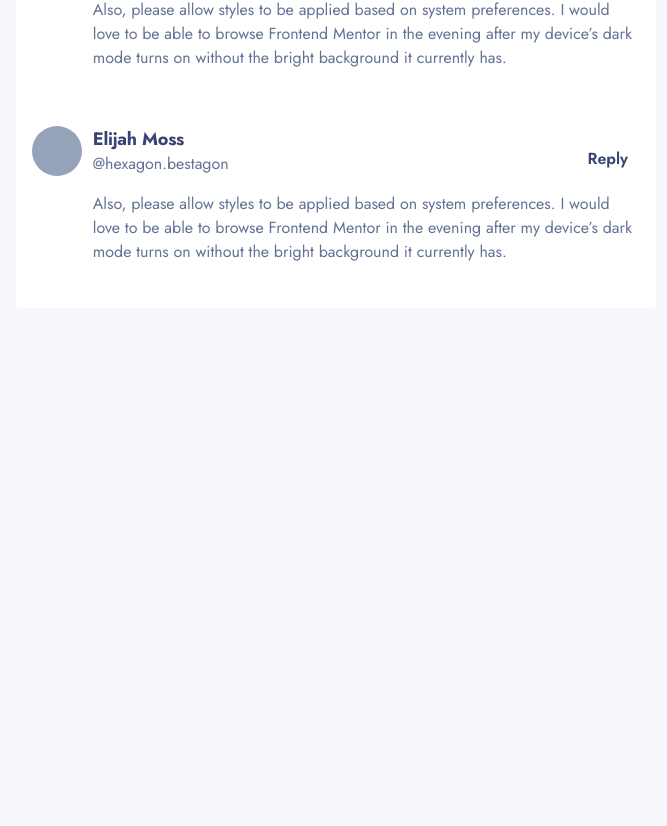
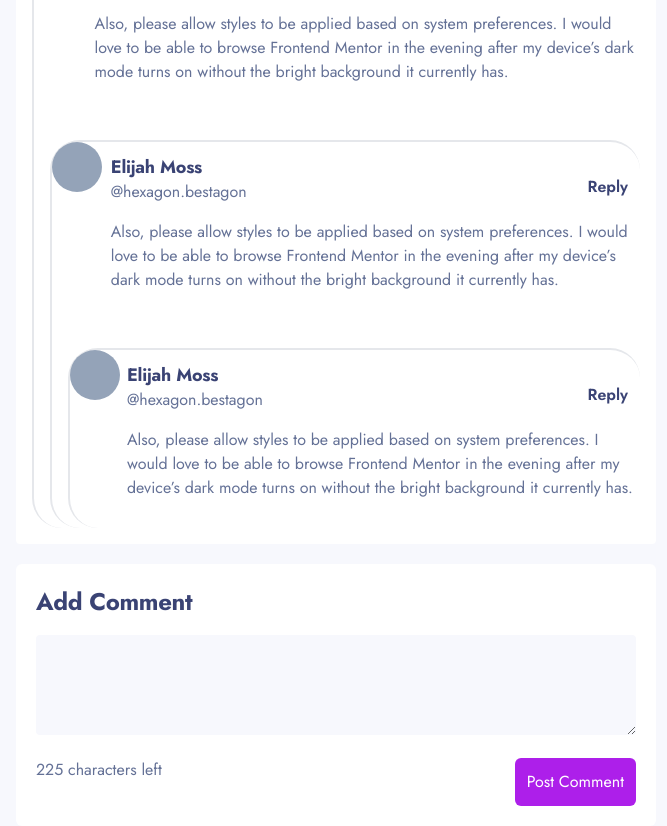
Before and after one commit to parthmanhas/frontend-mentor-monorepo, a Next.js app in the folder apps/product-feedback-app/: page /feedback/view in a window 1280 px wide. Shown: the part 399-1225 px from the top of the page, without its empty margins (304-971 px from the left). Before the commit the page ends 812 px from the top, so only its background shows below. Built offline with nearby package versions, Linux system fonts and the light colour scheme.

Commit message:
added addcomments component, working on recursive display of nested comments

```diff
--- /dev/null
+++ b/apps/product-feedback-app/app/components/AddComment.tsx
@@ -0,0 +1,12 @@
+import Button from "./Button";
+
+export default function AddComment() {
+    return <div className="w-full p-5 mt-5 rounded-md bg-white">
+        <h1 className="text-east-bay-900">Add Comment</h1>
+        <textarea className="w-full bg-white-lilac-50 rounded my-4 h-[100px] outline-royal-blue-500 p-4 text-east-bay-900"></textarea>
+        <div className="w-full flex justify-between">
+            <p className="text-waikawa-gray-700 items-center">225 characters left</p>
+            <Button variant="purple">Post Comment</Button>
+        </div>
+    </div>
+}
--- a/apps/product-feedback-app/app/components/Comment.tsx
+++ b/apps/product-feedback-app/app/components/Comment.tsx
@@ -2,23 +2,23 @@
 
 import Button from '@/app/components/Button';
 import PostReply from '@/app/components/PostReply';
-import { useState } from 'react';
+import { Dispatch, SetStateAction, useState } from 'react';
 import { IComment } from '../interfaces/interface';
-import clsx from 'clsx';
 
-export default function Comment({ comment, level = 0, className = '' }: { comment: IComment, level?: number, className?: string }) {
+export default function Comment({ rootComments, comment, className = '', setRootComments, path }: { rootComments: IComment[], comment: IComment, className?: string, setRootComments: Dispatch<SetStateAction<IComment[]>>, path: string }) {
     const [replying, setReplying] = useState(false);
 
     const comments = [];
 
     // const [comment, setComment] = useState([]);
 
-    return <div className={`mt-7 ${className}`}>
+    return <div className={`mt-7 ${className} border-l-2 border-t-2 rounded-[30px]`}>
+        {/* <div className='absolute left-0 h-full translate-y-[8%] border-l-2'></div> */}
         <div className='flex'>
             <div className="w-[10%]">
                 <div className='h-[50px] w-[50px] rounded-full bg-slate-400'></div>
             </div>
-            <div className='w-[90%]'>
+            <div className='w-[90%] mt-3'>
                 <div className="flex justify-between">
                     <div className="mb-4">
                         <h3>{comment.username}</h3>
@@ -27,9 +27,9 @@ export default function Comment({ comment, level = 0, className = '' }: { commen
                     <Button onClick={() => setReplying(!replying)} variant="none"><span className="font-semibold">{replying ? 'Cancel Reply' : 'Reply'}</span></Button>
                 </div>
                 <p className="text-waikawa-gray-700 mb-7">{comment.commentString}</p>
-                {/* {replying && <PostReply addComment={setComment} />} */}
+                {replying && <PostReply parentDetails={comment} rootComments={rootComments} path={path} setRootComments={setRootComments} />}
             </div>
         </div>
-        {comment.comments && comment.comments.map((comment, index) => <Comment className={`ml-${level + 4}`} key={`${index}-${comment.id}`} comment={comment} />)}
+        {comment.comments && comment.comments.map((comment, index) => <Comment rootComments={rootComments} setRootComments={setRootComments} path={path ? `${path}.comments.${index}` : `${comment.id}`} className={`ml-4`} key={`${index}-${comment.id}`} comment={comment} />)}
     </div>
 }
--- a/apps/product-feedback-app/app/components/Comments.tsx
+++ b/apps/product-feedback-app/app/components/Comments.tsx
@@ -7,17 +7,24 @@ import { useState } from "react";
 export default function Comments() {
 
     const comments: IComment[] = [{
-        id: 'Asdndhf',
+        id: 'comment1',
         parent: '',
         username: 'Elijah Moss',
         userId: '@hexagon.bestagon',
         commentString: 'Also, please allow styles to be applied based on system preferences. I would love to be able to browse Frontend Mentor in the evening after my device’s dark mode turns on without the bright background it currently has.',
         comments: [{
-            id: 'Asdndhf',
+            id: 'comment2',
             parent: '',
             username: 'Elijah Moss',
             userId: '@hexagon.bestagon',
-            commentString: 'Also, please allow styles to be applied based on system preferences. I would love to be able to browse Frontend Mentor in the evening after my device’s dark mode turns on without the bright background it currently has.'
+            commentString: 'Also, please allow styles to be applied based on system preferences. I would love to be able to browse Frontend Mentor in the evening after my device’s dark mode turns on without the bright background it currently has.',
+            comments: [{
+                id: 'comment3',
+                parent: '',
+                username: 'Elijah Moss',
+                userId: '@hexagon.bestagon',
+                commentString: 'Also, please allow styles to be applied based on system preferences. I would love to be able to browse Frontend Mentor in the evening after my device’s dark mode turns on without the bright background it currently has.',
+            }]
         }]
     }];
 
@@ -25,7 +32,7 @@ export default function Comments() {
 
     return <div className="text-east-bay-900 bg-white rounded mt-4 p-4">
         <h2>4 Comments</h2>
-        {comments.map((comment, index) => <Comment comment={comment} key={index} />)}
+        {commentState.map((comment, index) => <Comment path={`${index}`} rootComments={commentState} setRootComments={setCommentState} comment={comment} key={index} />)}
 
     </div>
 }
--- a/apps/product-feedback-app/app/components/PostReply.tsx
+++ b/apps/product-feedback-app/app/components/PostReply.tsx
@@ -1,10 +1,35 @@
-import { useState } from "react";
+import { Dispatch, SetStateAction, useState } from "react";
 import Button from "./Button";
+import { IComment } from "../interfaces/interface";
 
-export default function PostReply({ addComment, className }: { addComment: any, className?: string }) {
+export default function PostReply({ rootComments, setRootComments, className, parentDetails, path }: { rootComments: IComment[], setRootComments: Dispatch<SetStateAction<IComment[]>>, className?: string, parentDetails: Pick<IComment, 'id'>, path: string }) {
+
+    const postReply = () => {
+        const newComment: IComment = {
+            id: 'new-id' + new Date(),
+            parent: parentDetails.id,
+            userId: 'current-user-id',
+            username: 'current-user-name',
+            commentString: reply
+        }
+        // updateComment(rootComments, path, newComment, setRootComments);
+    }
+
+    // const updateComment = (comments: IComment[], path: string, newComment: IComment, setRootComments: Dispatch<SetStateAction<IComment[]>>) => {
+    //     const keys = path.split('.');
+
+    //     for(let key of keys) {
+    //         comments = comments[key];
+    //     }
+
+    //     comments['comments'] = [newComment];
+    //     setRootComments(comments)
+
+    // }
+
     const [reply, setReply] = useState('');
     return <div className="w-full flex justify-between">
         <textarea value={reply} onChange={e => setReply(e.target.value)} className="grow mr-3 p-4 text-md bg-white-lilac-50 outline-royal-blue-500"></textarea>
-        <Button onClick={() => addComment(reply)} className="w-fit h-fit text-white semibold">Post Reply</Button>
+        <Button onClick={postReply} className="w-fit h-fit text-white semibold">Post Reply</Button>
     </div>
 }
--- a/apps/product-feedback-app/app/feedback/view/page.tsx
+++ b/apps/product-feedback-app/app/feedback/view/page.tsx
@@ -1,3 +1,4 @@
+import AddComment from "@/app/components/AddComment";
 import Button from "@/app/components/Button";
 import Comments from "@/app/components/Comments";
 import SuggestionsCard from "@/app/components/SuggestionsCard";
@@ -16,5 +17,6 @@ export default function Page() {
         </div>
         <SuggestionsCard heading="Add a dark theme option" description="It would help people with light sensitivities and who prefer dark mode." />
         <Comments />
+        <AddComment />
     </div>
 }
--- a/apps/product-feedback-app/app/interfaces/interface.tsx
+++ b/apps/product-feedback-app/app/interfaces/interface.tsx
@@ -1,4 +1,3 @@
-import Comment from '@/app/components/Comment';
 export type Status = Planned | InProgress | Live;
 
 export type Planned = { name: 'Planned', color: 'yellow' };
@@ -6,6 +5,7 @@ export type InProgress = { name: 'In-Progress', color: 'purple' };
 export type Live = { name: 'Live', color: 'blue' };
 
 export interface IComment {
+    // [key: string]: string,
     id: string,
     parent: string;
     commentString: string,
```
